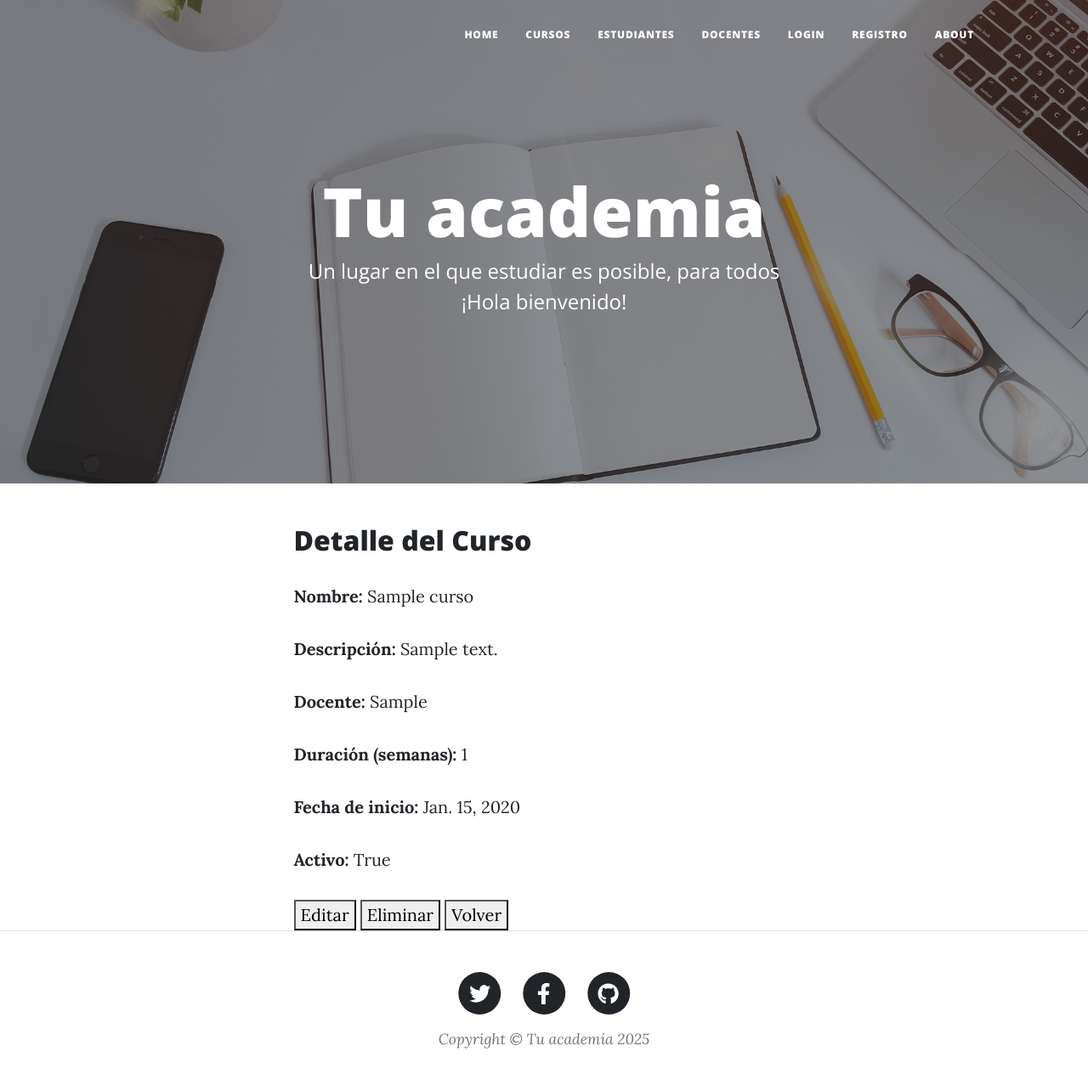
After one commit to Cristian-Pinto-git/tercera-entrega, a Django app: page /curso/1/ in a window 1280 px wide. The commit adds this page. Shown: the whole page at 85% size. Run offline with Django 5.2, Linux system fonts and the light colour scheme; tables that the repository leaves empty hold one stand-in row (values such as "Sample post"); some libraries are stand-ins or nearby versions.

Commit message:
Agregmos CRUD de cursos

```diff
--- /dev/null
+++ b/mi_primer_app/templates/mi_primer_app/detalle_curso.html
@@ -0,0 +1,18 @@
+{% extends "padre.html" %}
+
+{% block title %} Detalle del Curso {% endblock %}
+
+{% block content %}
+  <h2>Detalle del Curso</h2>
+
+  <p><strong>Nombre:</strong> {{ object.nombre }}</p>
+  <p><strong>Descripción:</strong> {{ object.descripcion }}</p>
+  <p><strong>Docente:</strong> {{ object.docente }}</p>
+  <p><strong>Duración (semanas):</strong> {{ object.duracion_semanas }}</p>
+  <p><strong>Fecha de inicio:</strong> {{ object.fecha_inicio }}</p>
+  <p><strong>Activo:</strong> {{ object.activo }}</p>
+
+  <button type="button" onclick="location.href='{% url 'editar-curso' object.pk %}'">Editar</button>
+  <button type="button" onclick="location.href='{% url 'eliminar-curso' object.pk %}'">Eliminar</button>
+  <button type="button" onclick="location.href='{% url 'cursos' %}'">Volver</button>
+{% endblock %}
--- a/mi_primer_app/urls.py
+++ b/mi_primer_app/urls.py
@@ -2,7 +2,7 @@ from django.urls import path
 
 from .views import (about, saludo, docentes, estudiantes, saludo_con_template, crear_docente, inicio,
                     crear_curso, crear_estudiante, buscar_cursos, buscar_docentes, buscar_estudiantes, cursos,
-                    AutoListView, AutoCreateView, AutoDetailView, AutoUpdateView, AutoDeleteView)
+                    AutoListView, AutoCreateView, AutoDetailView, AutoUpdateView, AutoDeleteView, CursoDetailView, CursoUpdateView, CursoDeleteView)
 
 urlpatterns = [
     path('', inicio, name='inicio'),
@@ -24,4 +24,8 @@ urlpatterns = [
     path('detalle-auto/<int:pk>', AutoDetailView.as_view(), name='detalle-auto'),
     path('editar/<int:pk>', AutoUpdateView.as_view(), name='editar-auto'),
     path('eliminar/<int:pk>', AutoDeleteView.as_view(), name='eliminar-auto'),
+    path('curso/<int:pk>/', CursoDetailView.as_view(), name='detalle-curso'),
+    path('curso/<int:pk>/editar/', CursoUpdateView.as_view(), name='editar-curso'),
+    path('curso/<int:pk>/eliminar/', CursoDeleteView.as_view(), name='eliminar-curso'),
+
 ]
--- a/mi_primer_app/views.py
+++ b/mi_primer_app/views.py
@@ -160,3 +160,24 @@ class AutoDeleteView(DeleteView):
     model = Auto
     template_name = 'mi_primer_app/eliminar_auto.html'
     success_url = reverse_lazy('listar-autos')
+
+
+class CursoListView(ListView):
+    model = Curso
+    template_name = 'mi_primer_app/cursos.html'
+    context_object_name = 'cursos'
+
+class CursoDetailView(DetailView):
+    model = Curso
+    template_name = 'mi_primer_app/detalle_curso.html'
+
+class CursoUpdateView(UpdateView):
+    model = Curso
+    fields = ['nombre', 'descripcion', 'docente', 'duracion_semanas', 'fecha_inicio', 'activo']
+    template_name = 'mi_primer_app/editar_curso.html'
+    success_url = '/cursos/'
+
+class CursoDeleteView(DeleteView):
+    model = Curso
+    template_name = 'mi_primer_app/eliminar_curso.html'
+    success_url = '/cursos/'
--- a/templates/padre.html
+++ b/templates/padre.html
@@ -34,7 +34,7 @@
                         <li class="nav-item"><a class="nav-link px-lg-3 py-3 py-lg-4" href="{% url "cursos" %}">Cursos</a></li>
                         <li class="nav-item"><a class="nav-link px-lg-3 py-3 py-lg-4" href="{% url "estudiantes" %}">Estudiantes</a></li>
                         <li class="nav-item"><a class="nav-link px-lg-3 py-3 py-lg-4" href="{% url "buscar-docentes" %}">Docentes</a></li>
-                        <li class="nav-item"><a class="nav-link px-lg-3 py-3 py-lg-4" href="{% url "usuarios" %}">Usuarios</a></li>
+                        <!--<li class="nav-item"><a class="nav-link px-lg-3 py-3 py-lg-4" href="{% url "usuarios" %}">Usuarios</a></li>-->
                         {% if user.is_authenticated %}
                         <li class="nav-item">
                             <a href="#" class="nav-link px-lg-3 py-3 py-lg-4"
```
Also changed, not shown: mi_primer_app/forms.py (+9 -9 lines), mi_primer_app/templates/mi_primer_app/cursos.html (+6 -1 lines), mi_primer_app/templates/mi_primer_app/editar_curso.html (added, +15 -0 lines), mi_primer_app/templates/mi_primer_app/eliminar_curso.html (added, +15 -0 lines).
